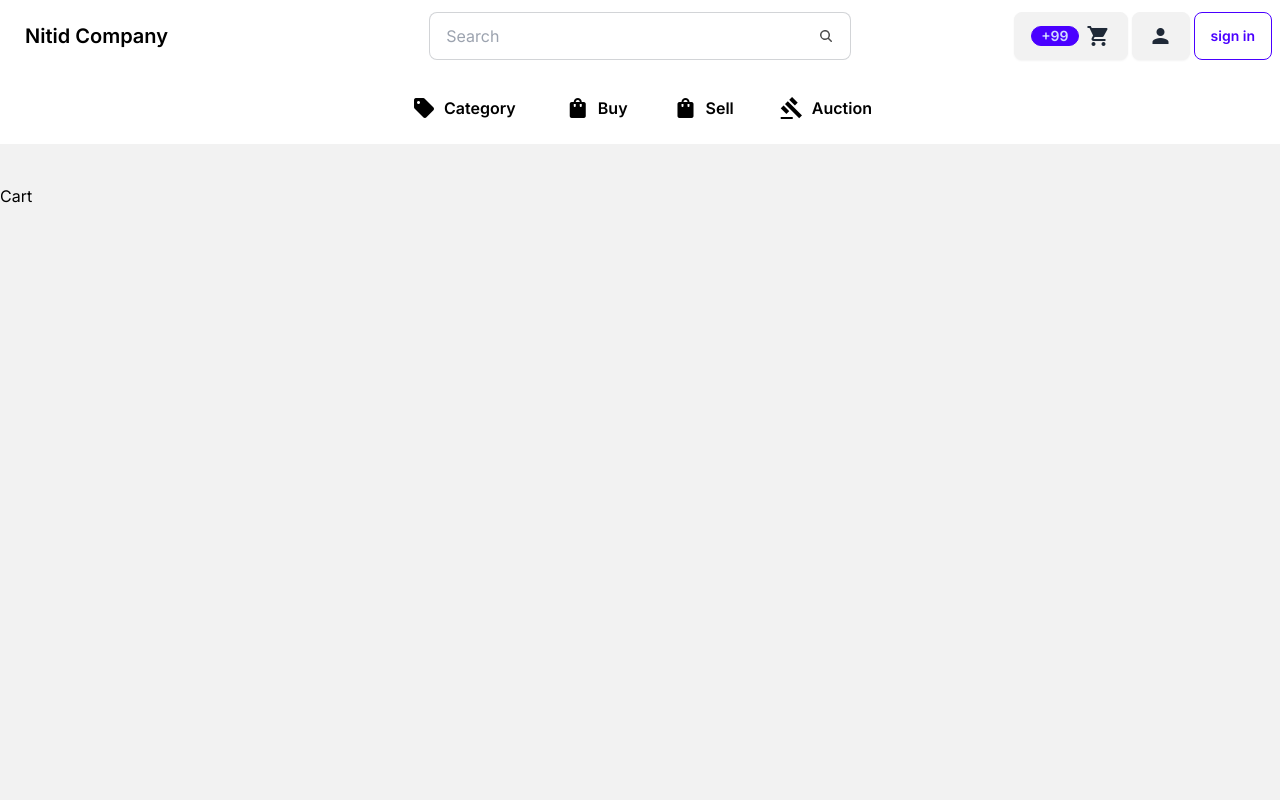
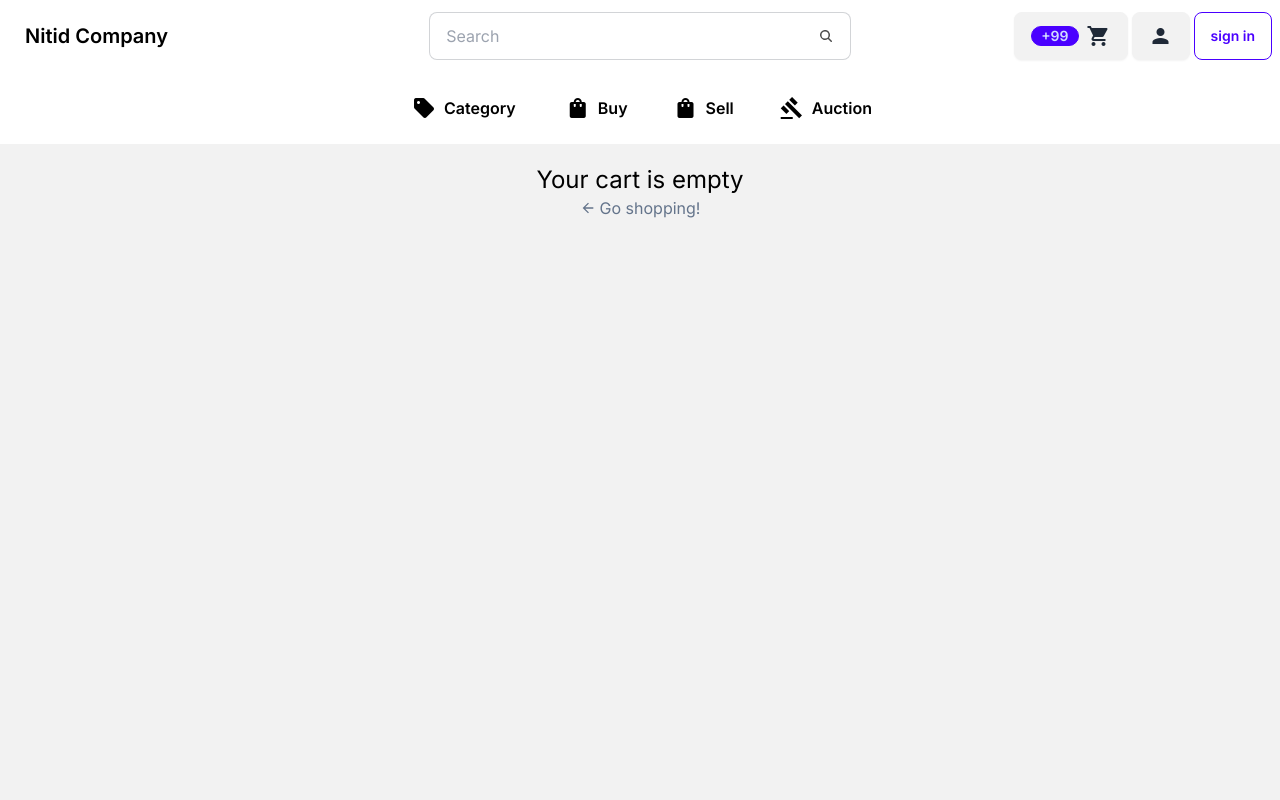
Before and after one commit to FrozeNxSouL/SE-Project, a Next.js app: page /cart in a window 1280 px wide. Shown: the top 800 px of the page. Built offline with nearby package versions, Linux system fonts and the light colour scheme.

Commit message:
add_to_cart no image

```diff
--- a/src/app/admin/commandadmin.tsx
+++ b/src/app/admin/commandadmin.tsx
@@ -1,6 +1,6 @@
 "use client"
 import { usePathname, useRouter, useSearchParams } from "next/navigation";
-import { changeTax, deleteUser, } from "./fetch";
+import { deleteUser, } from "./fetch";
 import { useState } from "react"
 import admin from "./page";
 interface deleteButtonProps { userid: string, username: string }
@@ -54,7 +54,7 @@
 
                 <div className="modal-action">
                     <button onClick={() => {
-                        changeTax(tax)
+
 
                         handleToggle()
                         router.refresh()
--- /dev/null
+++ b/src/app/cart/CartClient.tsx
@@ -0,0 +1,78 @@
+"use client";
+import Button from "@/component/Button";
+import { useCart } from "@/hooks/useCart";
+import Link from "next/link";
+import { MdArrowBack } from "react-icons/md";
+import ItemContent from "./ItemContent";
+
+const CartClient = () => {
+  const { cartProducts } = useCart();
+
+  if (!cartProducts || cartProducts.length === 0) {
+    return (
+      <div className="flex flex-col items-center">
+        <div className="text-2xl">Your cart is empty</div>
+        <div>
+          <Link
+            href={"/"}
+            className="
+                        text-slate-500 flex items-center gap-1 mt2
+                    "
+          >
+            <MdArrowBack />
+            <span>Go shopping!</span>
+          </Link>
+        </div>
+      </div>
+    );
+  }
+
+  return (
+    <div>
+      <h1 className="font-bold text-3xl text-center py-3">Shopping Cart</h1>
+      <div
+        className="grid
+            grid-cols-5
+            text-xs
+            gap-4
+            pb-2
+            items-center
+            mt-8
+            "
+      >
+        <div className="col-span-2 justify-self-start">PRODUCT</div>
+        <div className="justify-self-center">PRICE</div>
+        <div className="justify-self-end">TOTAL</div>
+      </div>
+      <div>
+        {cartProducts &&
+          cartProducts.map((item) => {
+            return <ItemContent key={item.id} item={item}/>
+          })}
+      </div>
+      <div className="border-t-[1.5px] border-slate-300 py-4 flex justify-between gap-4">
+        <div className="w-[90px]">
+          <Button label="Clear Cart" onClick={() => {}} small outline />
+        </div>
+        <div className="text-sm flex flex-col gap-1 items-start">
+          <div className="flex justify-between w-full text-base font-semibold">
+            <span>Subtotal</span>
+            <span>$1,000</span>
+          </div>
+          <p className="text-slate-500">Taxes and shipping calculate at checkout</p>
+          <Button label="Chekout" onClick={()=>{}}/>
+          <Link
+            href={"/"}
+            className="
+                        text-slate-500 flex items-center gap-1 mt2
+                    "
+          >
+            <MdArrowBack />
+            <span>Keep shopping!</span>
+          </Link>
+        </div>
+      </div>
+    </div>
+  );
+};
+export default CartClient;
--- /dev/null
+++ b/src/app/cart/ItemContent.tsx
@@ -0,0 +1,48 @@
+"use client";
+import { formatPrice } from "@/utils/formatPrice";
+import { CartProductType } from "../product/[productId]/productInfo";
+import Link from "next/link";
+import { truncateText } from "@/utils/truncateText";
+
+interface ItemContentProps {
+  item: CartProductType;
+}
+
+const ItemContent: React.FC<ItemContentProps> = ({ item }) => {
+  return (
+    <div
+      className="
+        grid
+        grid-cols-5
+        text-xs
+        md:text-sm
+        gap-4
+        border-t-[1.5px]
+        border-slate-200
+        py-4
+        items-center
+        "
+    >
+      <div
+        className="
+                col-span-2
+                justify-self-start
+                flex
+                gap-2
+                md:gap-4
+            "
+      >
+        <Link href={`/product/${item.id}`}>
+          <div></div>
+        </Link>
+        <div className="flex flex-col justify-between">
+          <Link href={`/product/${item.id}`}>{item.name}</Link>
+        </div>
+      </div>
+
+      <div>{formatPrice(item.price)}</div>
+      <div></div>
+    </div>
+  );
+};
+export default ItemContent;
--- a/src/app/cart/page.tsx
+++ b/src/app/cart/page.tsx
@@ -1,8 +1,12 @@
+import Container from "@/component/Container";
 import React from "react";
+import CartClient from "./CartClient";
 
 function Cart() {
-  return <div>
-    Cart
+  return <div className="">
+    <Container>
+      <CartClient />
+    </Container>
   </div>;
 }
 
--- a/src/app/layout.tsx
+++ b/src/app/layout.tsx
@@ -33,7 +33,7 @@
           <div className="sticky top-0 z-50">
             <NavBar />
           </div>
-          <main className="h-full bg-base-200 min-h-screen pt-10">
+          <main className="h-full bg-base-200 min-h-screen pt-5">
             {children}
           </main>
           <Footer />
--- /dev/null
+++ b/src/component/Container.tsx
@@ -0,0 +1,20 @@
+interface ContainerProps{
+    children: React.ReactNode
+}
+
+const Container: React.FC<ContainerProps> = ({children}) => {
+    return (
+        <div
+        className="
+            max-w-[1920px]
+            mx-auto
+            xl:px-20
+            md:px-2
+            px-4
+        "
+        >
+            {children}
+        </div>
+    );
+};
+export default Container;
--- /dev/null
+++ b/src/utils/formatPrice.ts
@@ -0,0 +1,7 @@
+export const formatPrice =
+(amount: number) =>{
+    return new Intl.NumberFormat('en-US', {
+        style: 'currency',
+        currency: 'THB'
+    }).format(amount)
+}
--- /dev/null
+++ b/src/utils/truncateText.ts
@@ -0,0 +1,8 @@
+export const truncateText =
+(str: string) =>{
+    if(str.length < 25) return
+    str
+
+    return str.substring(0,25) +
+    '...';
+};
```
